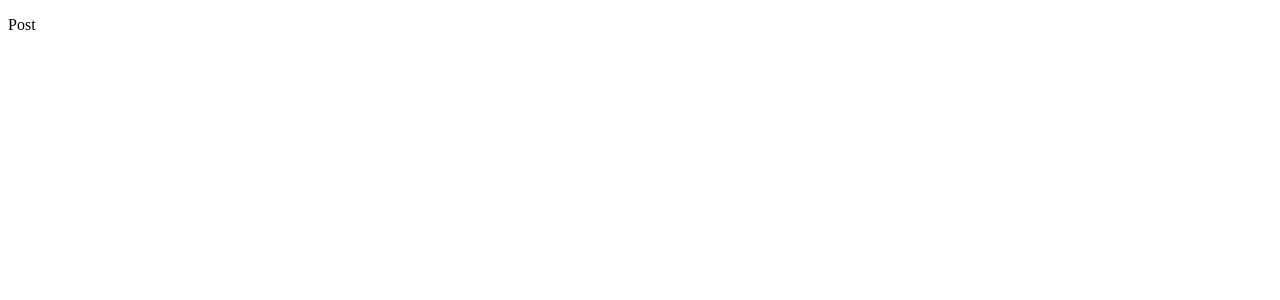
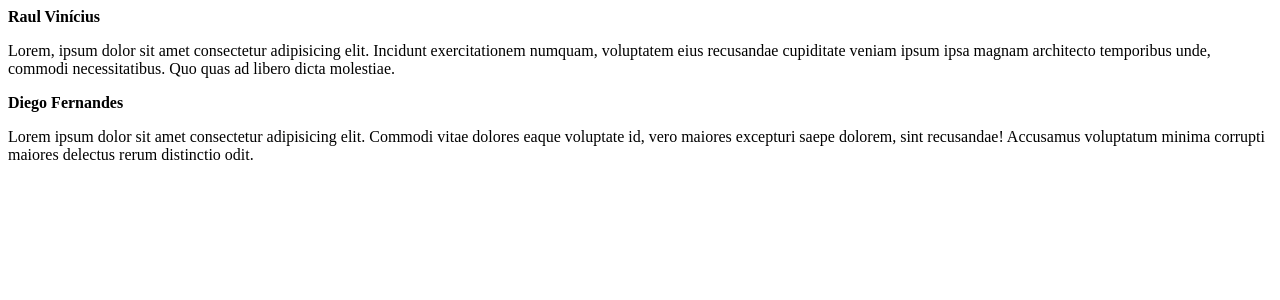
Before and after one commit to tenshiiu/01-fundamentos-reactjs, a React (Vite) app: page / in a window 1280 px wide. Shown: the top 300 px of the page. Built offline with nearby package versions, Linux system fonts and the light colour scheme.

Commit message:
Propriedades

```diff
--- a/src/App.jsx
+++ b/src/App.jsx
@@ -3,7 +3,12 @@ import { Post } from "./components/Post";
 export function App() {
   return (
     <>
-      <Post />
+      <Post
+      author="Raul Vinícius"
+      content="Lorem, ipsum dolor sit amet consectetur adipisicing elit. Incidunt exercitationem numquam, voluptatem eius recusandae cupiditate veniam ipsum ipsa magnam architecto temporibus unde, commodi necessitatibus. Quo quas ad libero dicta molestiae."/>
+      <Post
+      author="Diego Fernandes"
+      content="Lorem ipsum dolor sit amet consectetur adipisicing elit. Commodi vitae dolores eaque voluptate id, vero maiores excepturi saepe dolorem, sint recusandae! Accusamus voluptatum minima corrupti maiores delectus rerum distinctio odit."/>
     </>
   )
 }
--- a/src/components/Post.jsx
+++ b/src/components/Post.jsx
@@ -1,3 +1,8 @@
-export function Post() {
-    return <p>Post</p>
+export function Post(props) {
+    return (
+    <>
+      <strong>{props.author}</strong>
+    <p>{props.content}</p>
+    </>
+)
 }
```
Also changed, not shown: eslint.config.js (deleted, +0 -38 lines).
